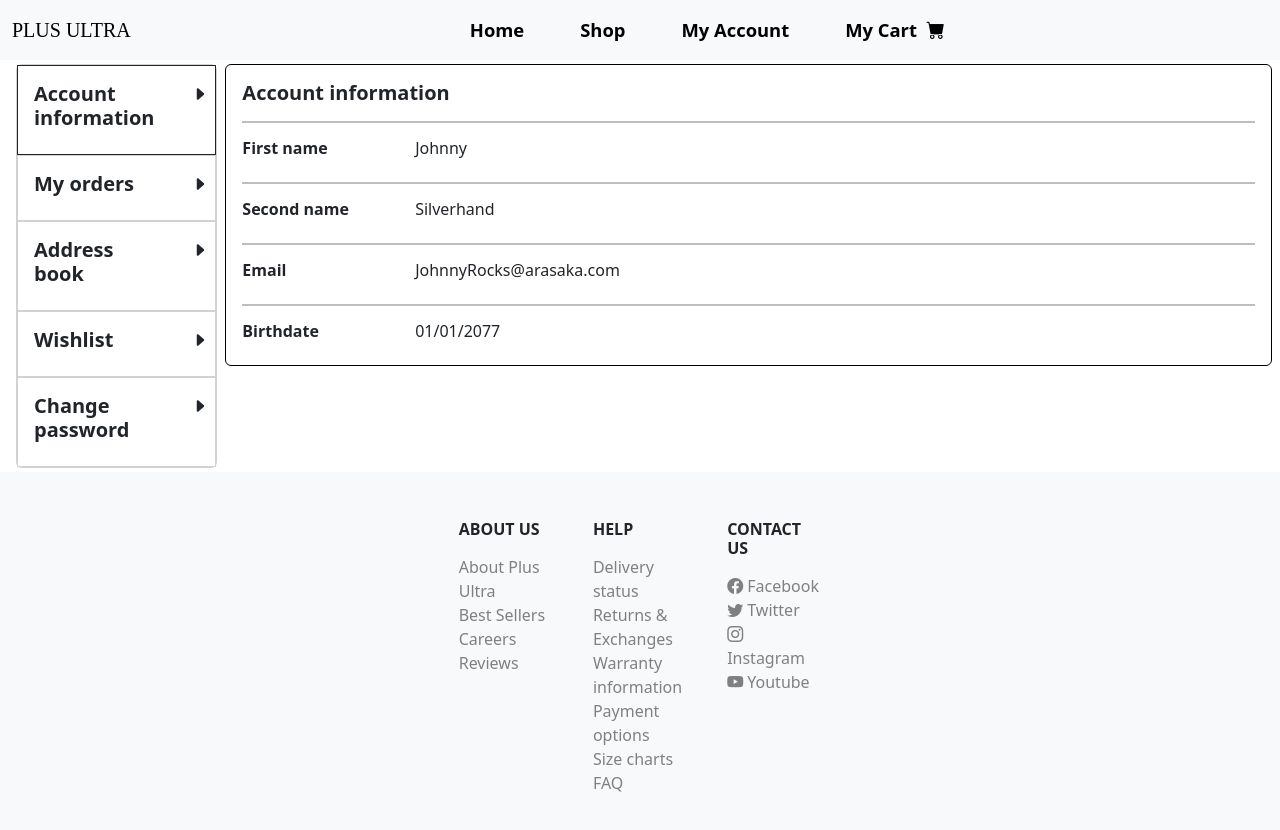
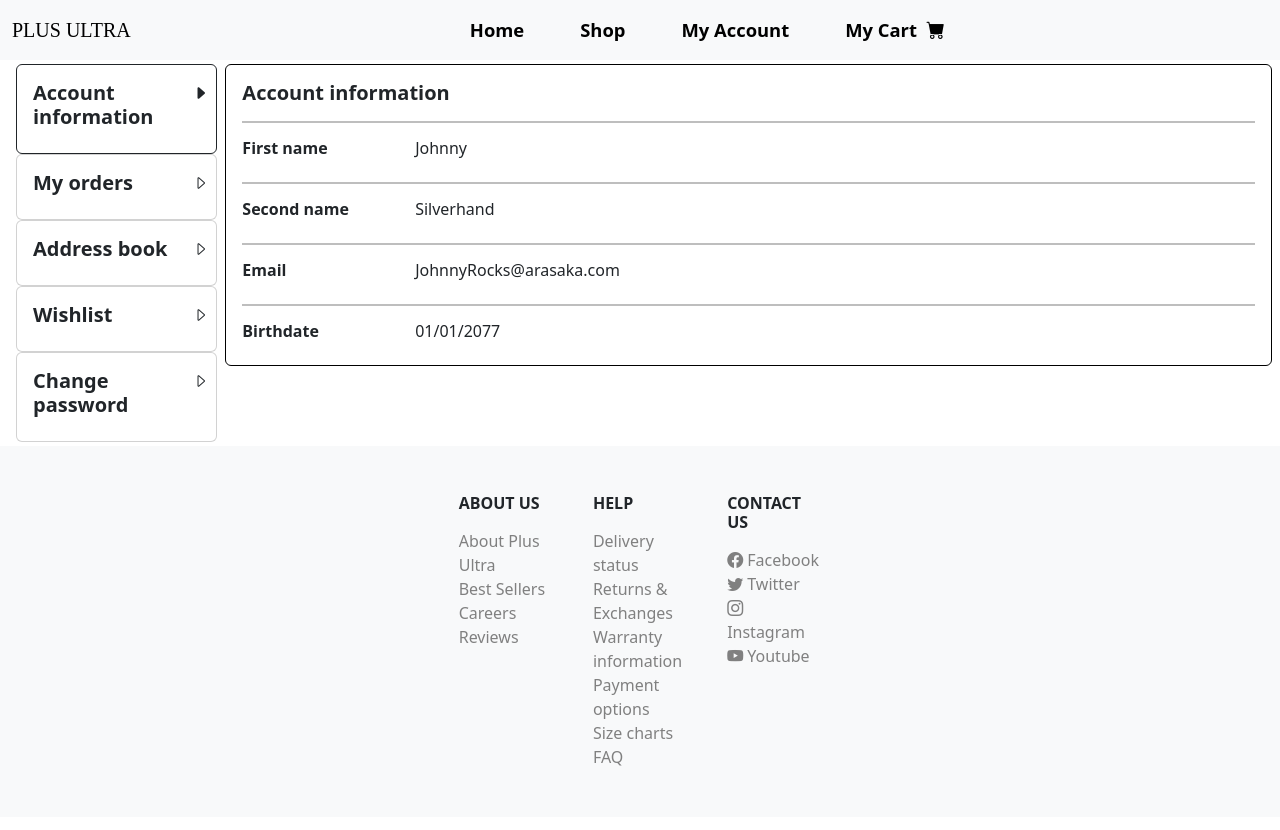
Before and after one commit to Ander-RL/boxing-shop-react, a React (Create React App) app: page /account in a window 1280 px wide. Shown: the top 830 px of the page. Built offline with nearby package versions, Linux system fonts and the light colour scheme.

Commit message:
AccountPage tab selection improved

```diff
--- a/src/components/Card/AccountTab.js
+++ b/src/components/Card/AccountTab.js
@@ -7,11 +7,11 @@ const AccountTab = ({isSelected, ...props}) => {
     };
 
     return (
-        <div onClick={tabSelectedHandler} className={`card border-${props.tabSelected} rounded-0`}>
+        <div onClick={tabSelectedHandler} className={`card border-${props.tabSelected}`}>
             <div className="card-body">
                 <div className="row">
                     <div className="col"><h5 className="card-title">{props.tabName}</h5></div>
-                    <div className="col-2"><i className="bi bi-caret-right-fill"></i></div>
+                    <div className="col-2"><i className={props.tabSelected === "dark" ? `bi bi-caret-right-fill` : `bi bi-caret-right`}></i></div>
                 </div>
             </div>
         </div>
--- a/src/pages/AccountPage.js
+++ b/src/pages/AccountPage.js
@@ -22,7 +22,7 @@ const AccountPage = () => {
 
     const toggleActiveTab = (currentTab) => {
         for(var i = 0; i < tabs.length; i++) {
-            i !== currentTab ? tempTabs[i] = "secondary-emphasi" : tempTabs[i] = "dark";
+            i !== currentTab ? tempTabs[i] = "secondary-emphasis" : tempTabs[i] = "dark";
         };
         setTabs(tempTabs);
     };
@@ -62,7 +62,7 @@ const AccountPage = () => {
                     <div className="col">
 
                         <div className="d-flex flex-column d-sm-flex flex-sm-row">
-                            <div className="card m-1 w-100">
+                            <div className="card m-1 w-100 border-0">
 
                                 <AccountTab isSelected={isSelectedHandled} tabSelected={tabs[0]} tabName="Account information" />
                                 <AccountTab isSelected={isSelectedHandled} tabSelected={tabs[1]} tabName="My orders" />
```
